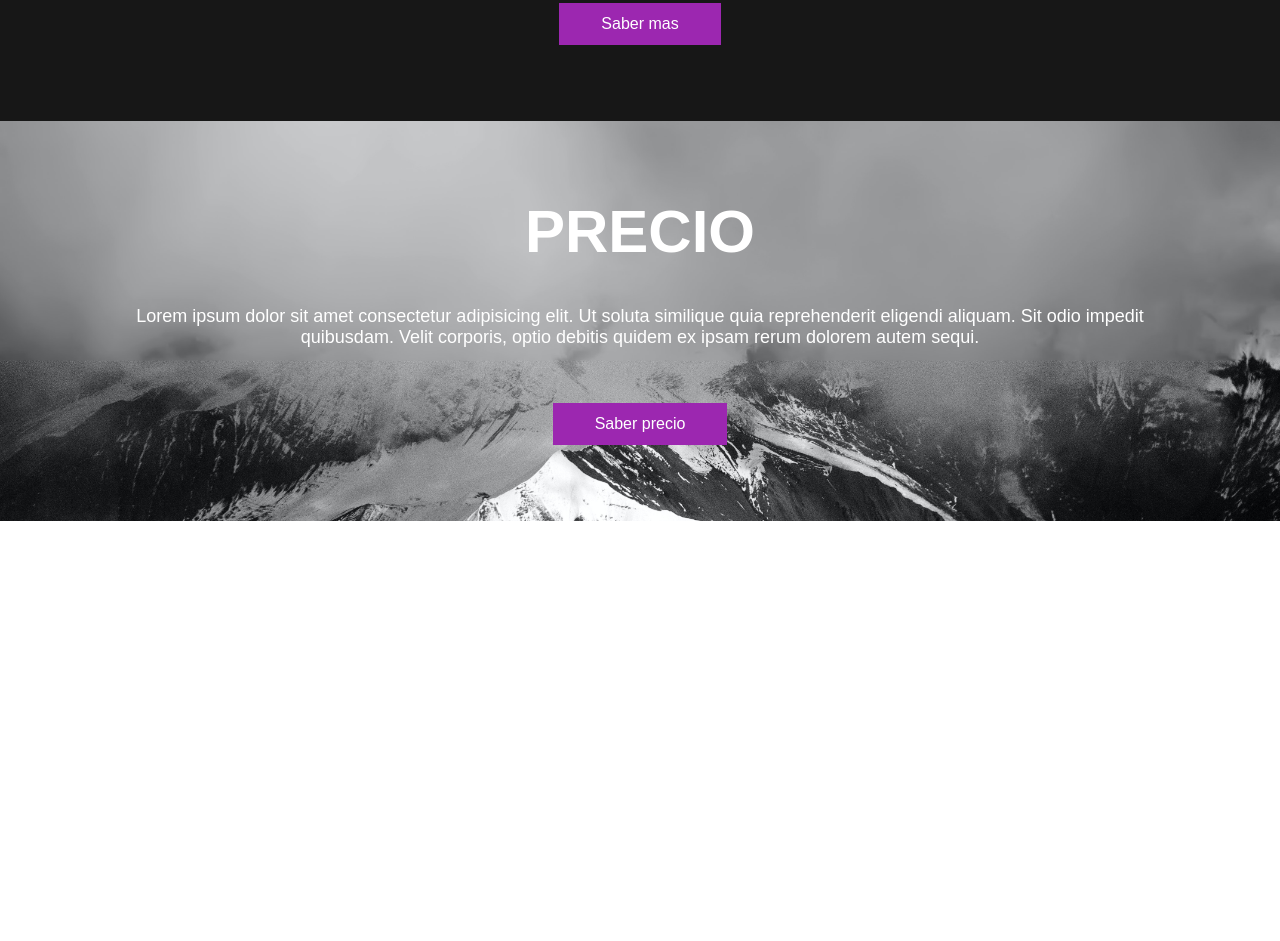
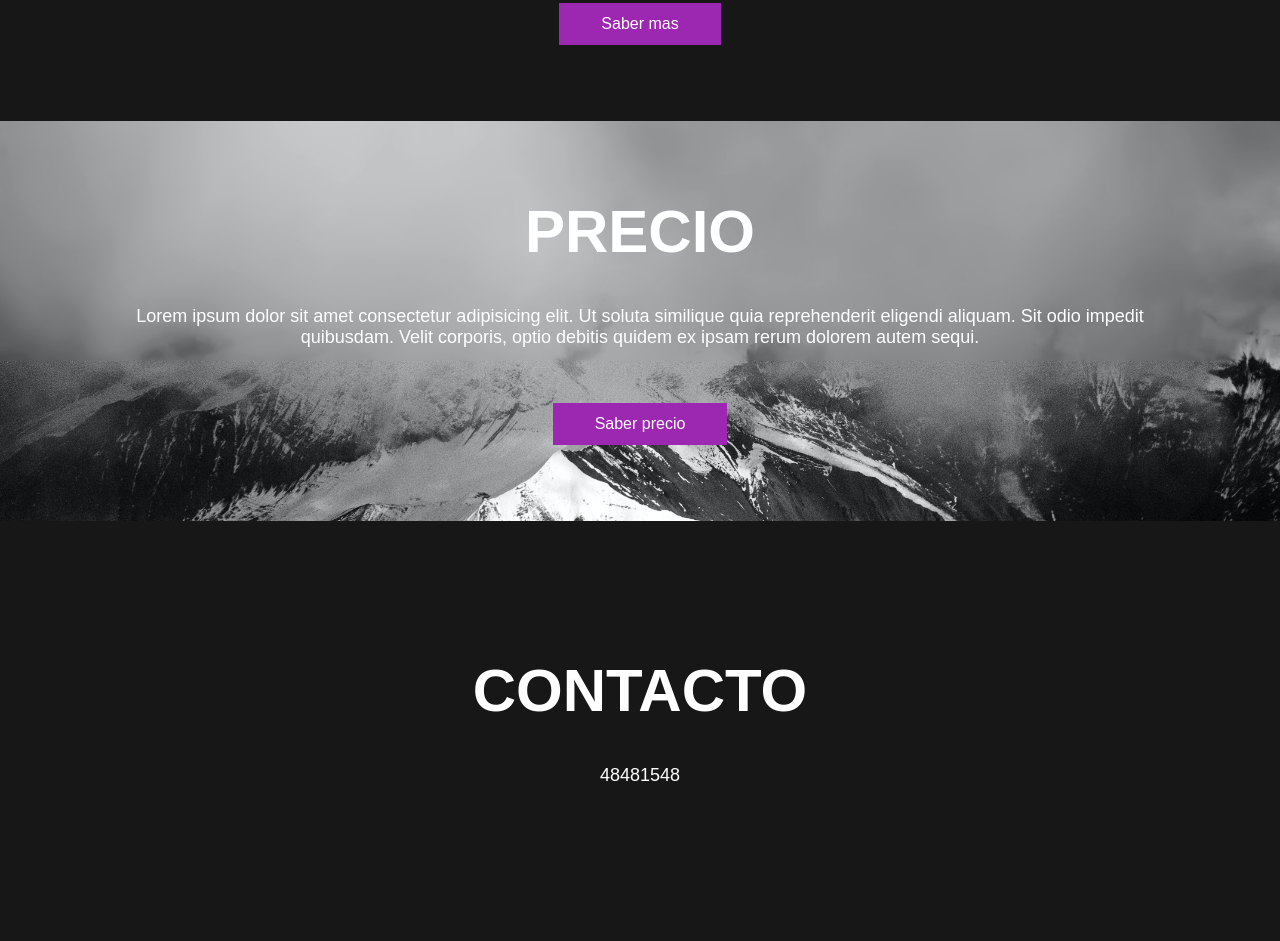
Before and after one commit to NoelDelgado98/RemedialU1, a plain HTML site: page index.html in a window 1280 px wide. Shown: the part 1219-2160 px from the top of the page. Before the commit the page ends 1740 px from the top, so only its background shows below. Drawn offline with Linux system fonts and the light colour scheme.

Commit message:
Remedial

```diff
--- a/index.html
+++ b/index.html
@@ -104,7 +104,10 @@
 
     </section>
 
-
+    <section class="content contact">
+        <h2 class="title">Contacto</h2>
+        <p>48481548</p>
+    </section>
 
 </body>
 </html>
--- a/style.css
+++ b/style.css
@@ -25,7 +25,7 @@ body {
 .navbar {
     display: flex;
     margin-right: 10px;
-    background-color: red;
+
 }
 
 .logo {
```
